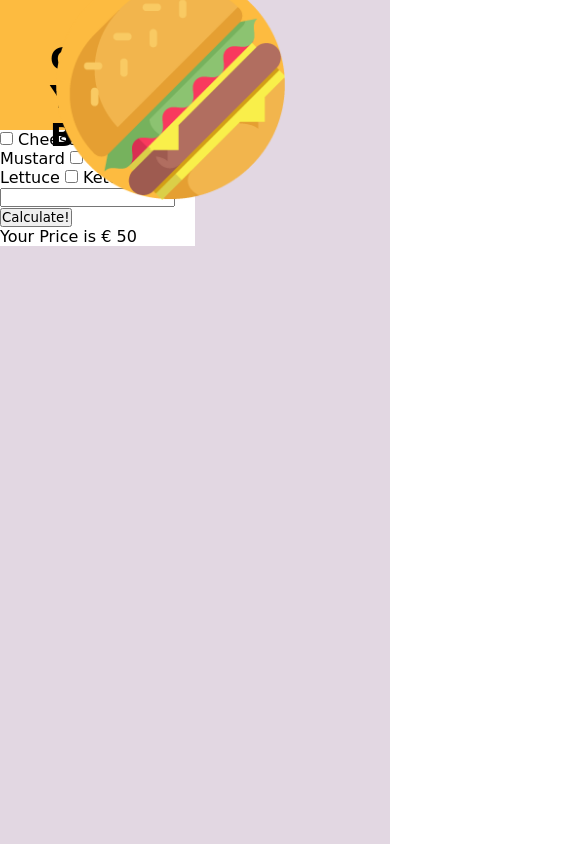
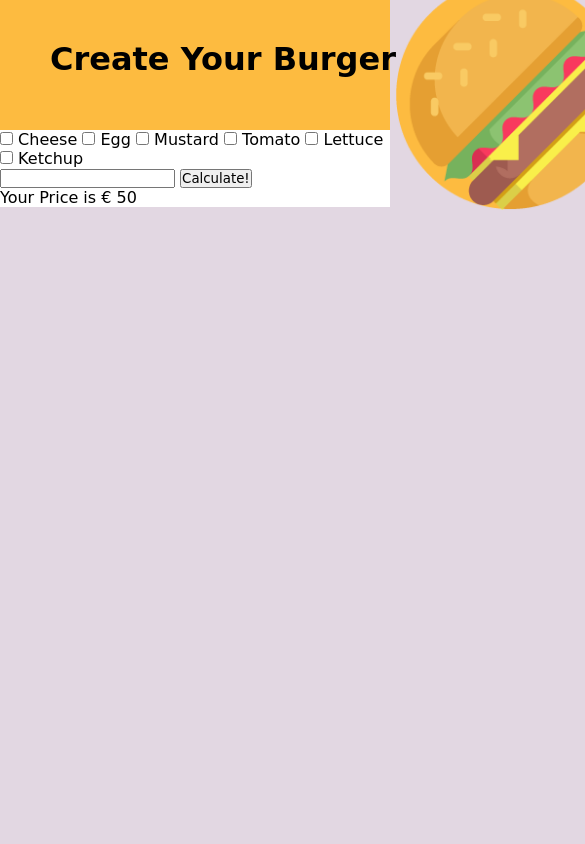
Before and after one commit to vvalcarcell/js-burger, a plain HTML site: page index.html in a window 390 px wide. Shown: the top 844 px of the page, 585 px wide, since content can reach past the window. Drawn offline with Linux system fonts and the light colour scheme; a web font is replaced by a local one.

Commit message:
css-part1

```diff
--- a/css/style.css
+++ b/css/style.css
@@ -11,12 +11,11 @@ height: 100%;
 }
 
 /* END COMMON RULES*/
-.container {
+body {
 background-color: rgb(226, 215, 226);
-height: 100vh;
 }
 
-main {
+.container {
 width: 50%;
 background-color: white;
 }
@@ -24,18 +23,30 @@ background-color: white;
 header {
 height: 130px;
 background-color: #fdbb40;
-position: relative;
+display: flex;
+justify-content: space-between;
 }
 
 header h1 {
-position: absolute;
-top: 40px;
-left: 50px;
+flex: 1 0 auto;
+margin-left: 50px;
+margin-top: 40px;
 }
 
 header .img-container {
 height: 230px;
-position: absolute;
-right: -90px;
-top: -30px;
+margin-top: -20px;
+margin-right: -70px;
 }
+
+@media all and (max-width: 1199px){
+.container {
+width: 80%;
+}
+}
+
+@media all and (max-width: 991px){
+.container {
+width: 100%;
+}
+}
--- a/index.html
+++ b/index.html
@@ -13,7 +13,7 @@
 
 <body>
     <div class="container">
-        <main>
+
         <header>
             <h1>Create Your Burger</h1>
             <div class="img-container">
@@ -31,13 +31,13 @@
             <input type="checkbox" id="mustard" class="addition" value="5">
             <label for="mustard">Mustard</label>
 
-                <input type="checkbox" id="tomato" class="addition" value="5">
+            <input type="checkbox" id="tomato" class="addition" value="35">
             <label for="tomato">Tomato</label>
 
             <input type="checkbox" id="lettuce" class="addition" value="5">
             <label for="lettuce">Lettuce</label>
 
-                <input type="checkbox" id="ketchup" class="addition" value="5">
+            <input type="checkbox" id="ketchup" class="addition" value="15">
             <label for="ketchup">Ketchup</label>
 
         </form>
@@ -48,7 +48,7 @@
 
         <div id="final-price"></div>
         <div id="d-price"></div>
-        </main>
+
     </div>
 
     <script type="text/javascript" src="js/script.js"></script>
--- a/js/script.js
+++ b/js/script.js
@@ -22,9 +22,11 @@ calculate.addEventListener('click', function () {
 
     document.getElementById('final-price').innerHTML = 'Your Price is € ' + result;
 
-    if (dCoupon.value === coupon) {
-        var dPrice = result - (result * discount);
+    if (dCoupon.value.length > 0 && dCoupon.value === coupon) {
+        var dPrice = (result - (result * discount)).toFixed(2);
         document.getElementById('d-price').innerHTML = 'But only for you the special price is € ' + dPrice + '!';
+    } else if (dCoupon.value.length > 0 && dCoupon.value !== coupon) {
+        alert('Attenzione! Il tuo Coupon non è valido!')
     }
 
 });
```
Lines whose indentation alone changed are shown as unchanged.
